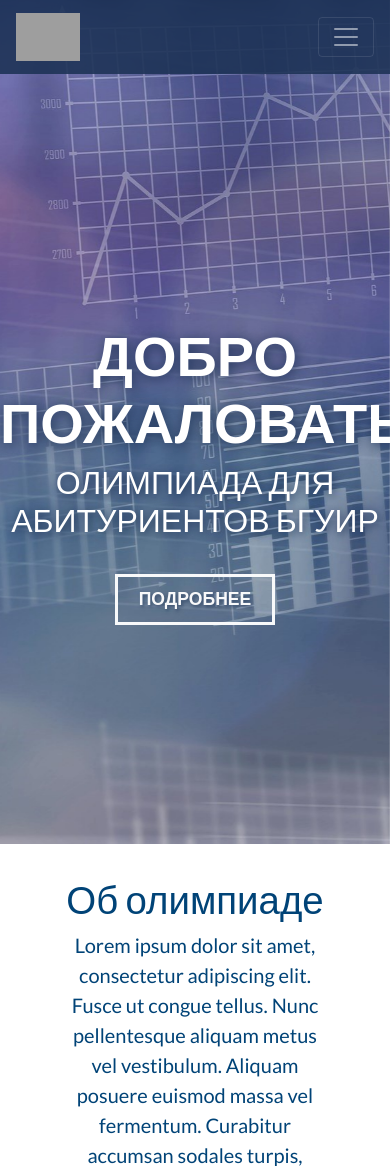
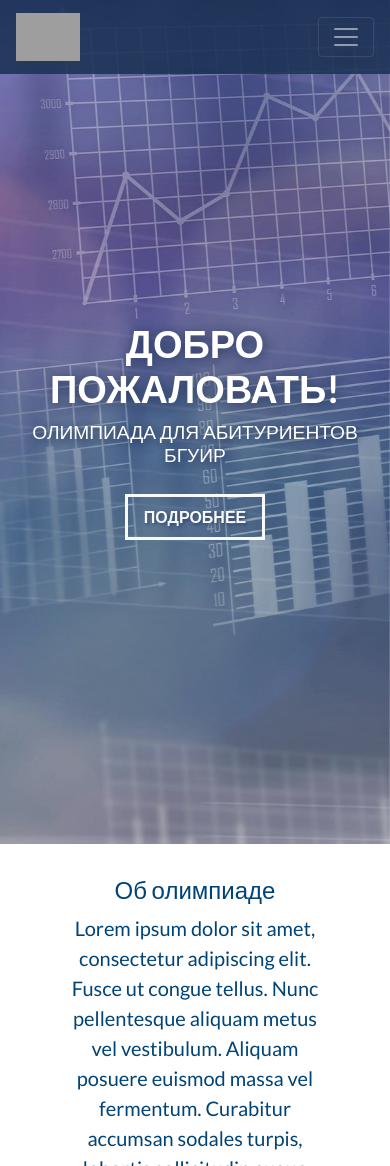
Before and after one commit to pavlentiysv/Olympiad, a PHP site: page / in a window 390 px wide; the page is wider, and only the part inside the window is pictured. Shown: the top 1166 px of that part. Run offline with PHP 8.4, Linux system fonts and the light colour scheme; some libraries are stand-ins or nearby versions; grey boxes are pictures that could not be loaded.

Commit message:
added mobile version fixes

```diff
--- a/style/main.css
+++ b/style/main.css
@@ -149,3 +149,20 @@
   border-top: 2px solid #5997d1;
   margin-bottom: 20px;
 }
+
+@media (max-width: 767px) {
+  .caption h1 {
+    font-size: 38px;
+  }
+  .caption h3 {
+    font-size: 1.2rem;
+    padding-bottom: 20px;
+  }
+  .btn-lg {
+    padding: 0.5rem 1rem;
+    font-size: 1rem;
+  }
+  .narrow h1 {
+    font-size: 1.5rem;
+  }
+}
```
